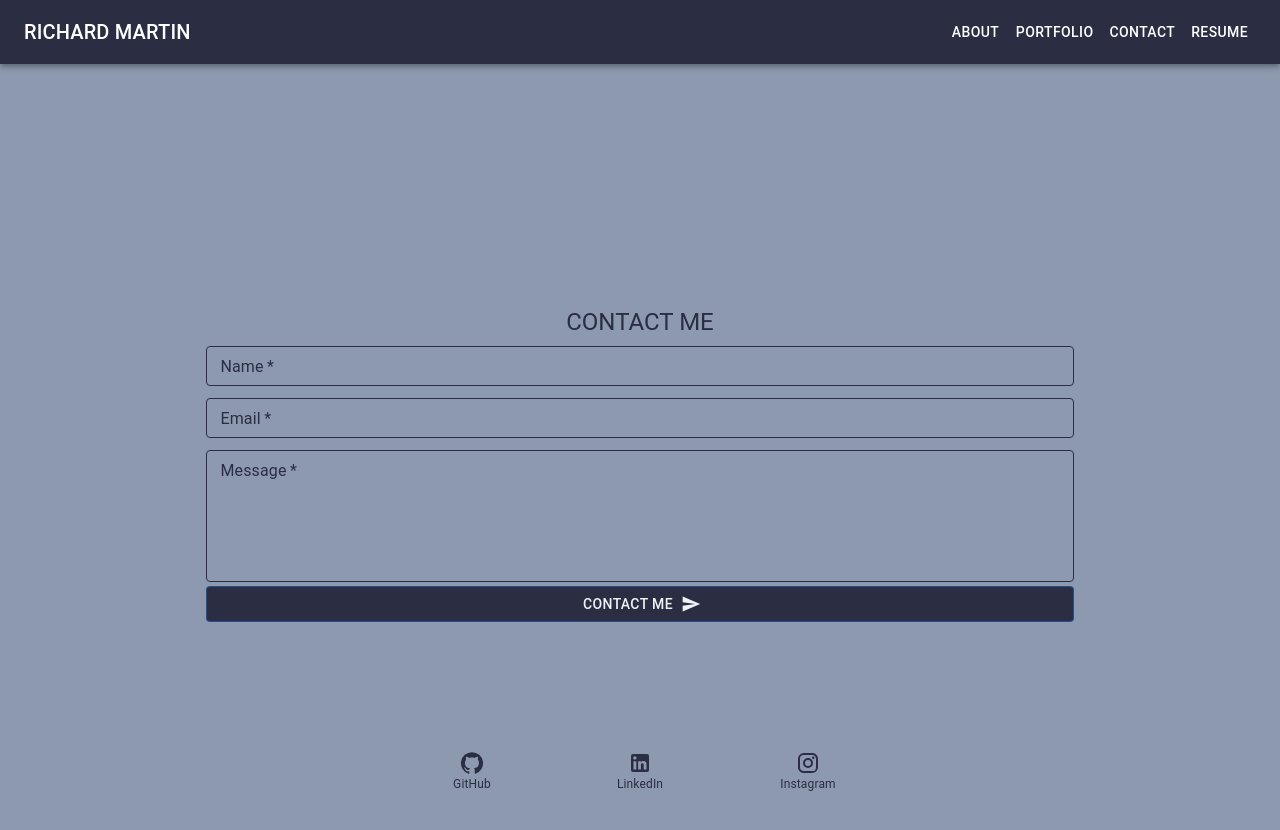
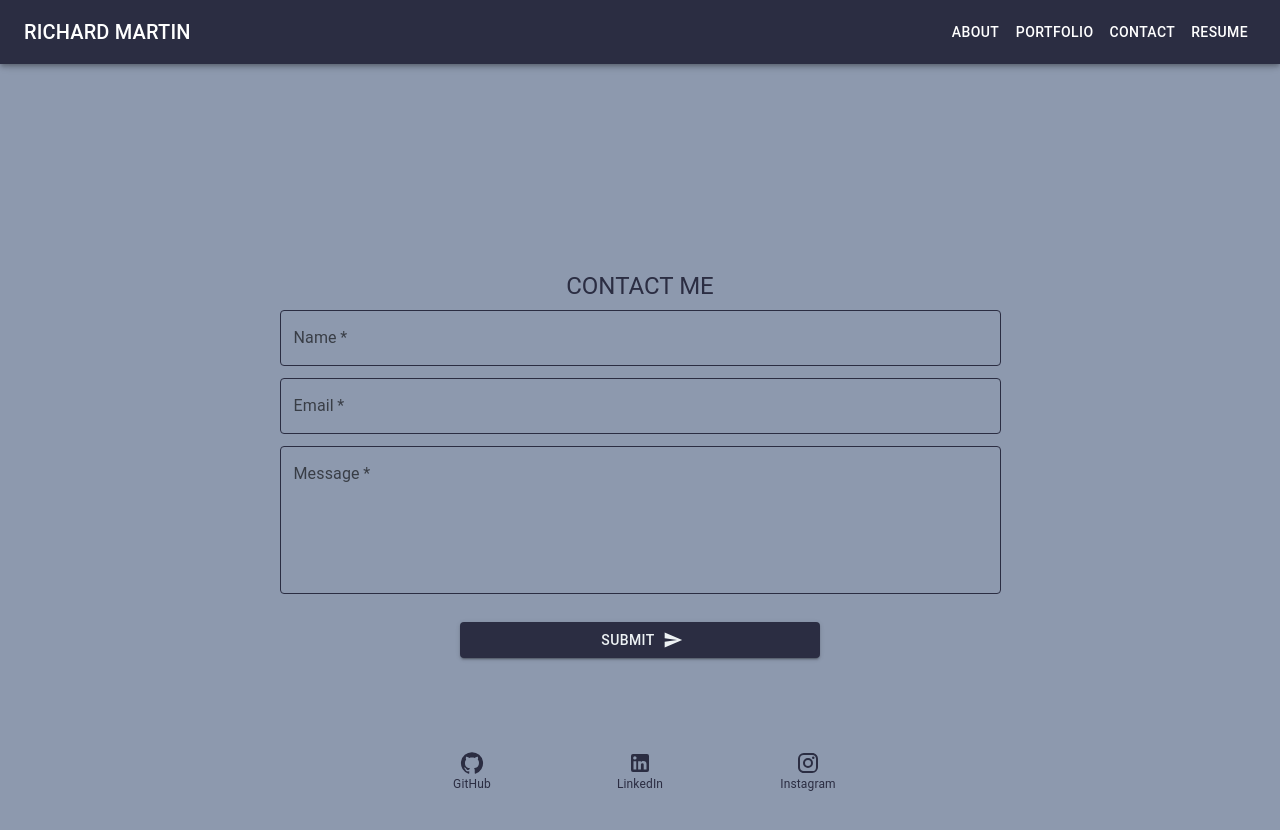
Before and after one commit to rmartin1985/Richard-Martin-portfolio, a React (Create React App) app: page /contact in a window 1280 px wide. Shown: the top 830 px of the page. Built offline with nearby package versions, Linux system fonts and the light colour scheme.

Commit message:
refactored Contact form to send email to me on submit

```diff
--- a/package.json
+++ b/package.json
@@ -3,6 +3,7 @@
   "version": "0.1.0",
   "private": true,
   "dependencies": {
+    "@emailjs/browser": "^3.4.0",
     "@emotion/react": "^11.7.1",
     "@emotion/styled": "^11.6.0",
     "@material-ui/core": "^4.11.4",
@@ -14,7 +15,7 @@
     "@testing-library/react": "^11.2.7",
     "@testing-library/user-event": "^12.8.3",
     "dotenv": "^10.0.0",
-    "emailjs-com": "^3.1.0",
+    "emailjs-com": "^3.2.0",
     "file-saver": "^2.0.5",
     "gh-pages": "^3.2.3",
     "react": "^17.0.2",
--- a/public/index.html
+++ b/public/index.html
@@ -20,4 +20,5 @@
       To create a production bundle, use `npm run build` or `yarn build`.
     -->
   </body>
+
 </html>
--- a/src/App.js
+++ b/src/App.js
@@ -1,8 +1,8 @@
 import React from 'react';
 import { CssBaseline } from '@mui/material';
 import { BrowserRouter as Router, Route, Switch } from 'react-router-dom';
+import './App.css';
 import About from './pages/About';
-import './App.css';
 import Header from './components/Header';
 import Portfolio from './pages/Portfolio';
 import ContactForm from './pages/Contact';
@@ -35,6 +35,7 @@ function App() {
         <Footer />
       </CssBaseline>
 
+
   );
 }
 
--- a/src/pages/Contact.js
+++ b/src/pages/Contact.js
@@ -1,130 +1,111 @@
-import React, { useState } from 'react';
-import { withStyles } from '@material-ui/core';
-import {
-  TextField,
-  Typography,
-  Button,
-  Grid,
-  Box,
-  FormHelperText,
-} from '@mui/material';
+import React, { useRef } from 'react'
+import emailjs from '@emailjs/browser'
+import { Typography, Box, Grid, TextField, Button } from '@mui/material'
 import SendIcon from '@mui/icons-material/Send';
 
-import { validateEmail } from '../utils/helpers';
 
-const InputField = withStyles({
-  root: {
-    '& label.Mui-focused': {
-      color: '#d90429',
-    },
-    '& label': {
-      color: '#2b2d42'
-    },
-    '& .MuiOutlinedInput-root': {
-      '& fieldset': {
-        borderColor: '#2b2d42',
+const Contact = () => {
+  const form = useRef();
+
+  const sendEmail = (e) => {
+
+    emailjs.sendForm('gmail', 'template_2h1e8be',
+      form.current, 'user_onwrkXffQf0GSTjiUf5sa')
+      .then((result) => {
+        console.log(result.text);
       },
-      '&:hover fieldset': {
-        borderColor: '#2b2d42',
-      },
-      '&.Mui-focused fieldset': {
-        borderColor: '#d90429',
-      }
-    }
-
-  },
-})(TextField);
+        (error) => {
+          console.log(error.text);
+        });
+  }
 
 
-function ContactForm() {
-  const [formState, setFormState] = useState({ name: '', email: '', message: '' });
-
-  const [errorMessage, setErrorMessage] = useState('');
-  const { name, email, message } = formState;
-
-  const handleSubmit = (e) => {
-    e.preventDefault();
-    if (!errorMessage) {
-      setFormState({ [e.target.name]: e.target.value });
-      console.log('Form', formState);
-    }
-  };
-
-  const handleChange = (e) => {
-    if (e.target.name === 'email') {
-      const isValid = validateEmail(e.target.value);
-      if (!isValid) {
-        setErrorMessage('Your email is invalid.');
-      } else {
-        setErrorMessage('');
-      }
-    } else {
-      if (!e.target.value.length) {
-        setErrorMessage(`${e.target.name} is required.`);
-      } else {
-        setErrorMessage('');
-      }
-    }
-  };
-
   return (
-    <Box component='div' sx={{ pt: 0, mb: 5, height: '100%', backgroundColor: '#8d99ae' }} py={5}>
-        <Grid container direction='row' justifyContent="center" alignItems="center" sx={{ height: '100vh', px: 2 }}>
-          <Box component='form' onSubmit={handleSubmit}>
-            <Typography variant='h5' style={{ color: '#2b2d42', textAlign: 'center', textTransform: 'uppercase' }}>
-              Contact me
-            </Typography>
-            <InputField onBlur={handleChange}
+    <Box component='div' sx={{ backgroundColor: '#8d99ae' }}>
+      <Grid container direction='row' justifyContent="center" alignItems="center" sx={{ height: '100vh', px: 2 }}>
+        <form ref={form} onSubmit={sendEmail}>
+          <Typography variant='h5' style={{ color: '#2b2d42', textAlign: 'center', textTransform: 'uppercase' }}>
+            Contact Me
+          </Typography>
+          <TextField
+            label='Name'
+            name='user_name'
+            placeholder='Enter your name'
+            variant='outlined'
+            fullWidth
+            required
+            margin='dense'
+            sx={{'& label.Mui-focused': {
+              color: '#d90429'
+            },'& .MuiOutlinedInput-root': {
+              '& fieldset': {
+                borderColor: '#2b2d42',
+              },
+              '&:hover fieldset': {
+                borderColor: '#2b2d42',
+              },
+              '&.Mui-focused fieldset': {
+                borderColor: '#d90429',
+              },
+            },}} />
+          <TextField
+            type='email'
+            label='Email'
+            name='user_email'
+            placeholder='Enter email'
+            variant='outlined'
+            fullWidth
+            required
+            margin='dense'
+            sx={{'& label.Mui-focused': {
+              color: '#d90429'
+            },'& .MuiOutlinedInput-root': {
+              '& fieldset': {
+                borderColor: '#2b2d42',
+              },
+              '&:hover fieldset': {
+                borderColor: '#2b2d42',
+              },
+              '&.Mui-focused fieldset': {
+                borderColor: '#d90429',
+              },
+            },}} />
+          <TextField
+            label='Message'
+            name='message'
+            multiline rows={5}
+            placeholder='Type your message here'
+            variant='outlined'
+            fullWidth
+            required
+            margin='dense'
+            sx={{'& label.Mui-focused': {
+              color: '#d90429'
+            },'& .MuiOutlinedInput-root': {
+              '& fieldset': {
+                borderColor: '#2b2d42',
+              },
+              '&:hover fieldset': {
+                borderColor: '#2b2d42',
+              },
+              '&.Mui-focused fieldset': {
+                borderColor: '#d90429',
+              },
+            },}} />
+          <Grid sx={{display: 'flex', justifyContent: 'center', pt: 3}}>
+            <Button
+              type='submit'
+              variant='contained'
               fullWidth
-              defaultValue={name}
-              required
-              name='Name'
-              label='Name'
-              variant='outlined'
-              inputProps={{ style: { color: 'blue' } }}
-              margin='dense' size='small'
-            />
-            <InputField onBlur={handleChange}
-              fullWidth
-              defaultValue={email}
-              required
-              name='email'
-              label='Email'
-              variant='outlined'
-              inputProps={{ style: { color: 'blue' } }}
-              margin='dense'
-              size='small' />
-            <InputField onBlur={handleChange}
-              fullWidth
-              defaultValue={message}
-              required
-              name='Message'
-              label='Message'
-              multiline rows={5}
-              variant='outlined'
-              inputProps={{ style: { color: 'blue' } }}
-              margin='dense' size='small' />
-            <Button
-              disableElevation
-              disableRipple
-              onSubmit={handleSubmit}
-              sx={{ color: '#edf2f4', bgcolor: '#2b2d42', '&.MuiButtonBase-root:hover': { bgcolor: '#2b2d42', borderColor: '#d90429' } }}
-              variant='outlined'
-              fullWidth
-              endIcon={<SendIcon />}>
-              Contact me
+              endIcon={<SendIcon />}
+              sx={{ width: '50%', color: '#edf2f4', bgcolor: '#2b2d42', '&.MuiButtonBase-root:hover': { bgcolor: '#2b2d42', borderColor: '#d90429' } }}>
+              Submit
             </Button>
-            {errorMessage && (
-              <FormHelperText>
-                <Typography variant='p' style={{ color: '#2b2d42', textAlign: 'center', textTransform: 'uppercase' }}>
-                  {errorMessage}
-                </Typography>
-              </FormHelperText>
-            )}
-          </Box>
-        </Grid>
+          </Grid>
+        </form>
+      </Grid>
     </Box>
-  );
+  )
 }
 
-export default ContactForm;
+export default Contact
```
Also changed, not shown: 1 other file (tests, documents, lock files or other folders).
